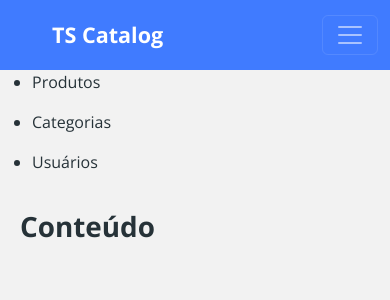
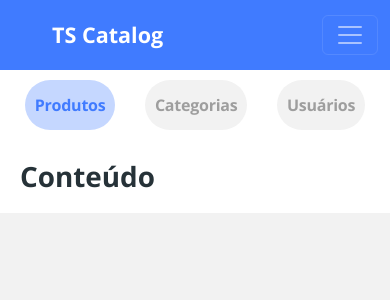
Before and after one commit to T-G0nc4lv3s/bds01-reactjs, a React (Create React App) app in the folder frontweb/: page /admin in a window 390 px wide. Shown: the top 300 px of the page. Built offline with nearby package versions, Linux system fonts and the light colour scheme.

Commit message:
Admin Navbar layout mobile

```diff
--- a/frontweb/src/pages/Admin/Navbar/index.tsx
+++ b/frontweb/src/pages/Admin/Navbar/index.tsx
@@ -1,19 +1,27 @@
-
+import './styles.css';
 
 const Navbar = () => {
-    return (
-        <nav>
-            <ul>
-                <li>Produtos</li>
-            </ul>
-            <ul>
-                <li>Categorias</li>
-            </ul>
-            <ul>
-                <li>Usuários</li>
-            </ul>
-        </nav>
-    );
-}
+  return (
+    <nav className="admin-nav-container">
+      <ul>
+        <li>
+          <a href="link" className="admin-nav-item active">
+            <p>Produtos</p>
+          </a>
+        </li>
+        <li>
+          <a href="link" className="admin-nav-item">
+            <p>Categorias</p>
+          </a>
+        </li>
+        <li>
+          <a href="link" className="admin-nav-item">
+            <p>Usuários</p>
+          </a>
+        </li>
+      </ul>
+    </nav>
+  );
+};
 
 export default Navbar;
--- /dev/null
+++ b/frontweb/src/pages/Admin/Navbar/styles.css
@@ -0,0 +1,35 @@
+ul {
+  display: flex;
+  justify-content: space-around;
+  list-style-type: none;
+  margin: 0;
+  padding: 0;
+}
+
+.admin-nav-container {
+  padding: 10px;
+  background-color: #fff;
+}
+
+.admin-nav-item {
+  display: flex;
+  align-items: center;
+  justify-content: center;
+  height: 50px;
+  background: #f2f2f2;
+  border-radius: 100px;
+  padding: 0 10px;
+  font-size: 16px;
+  font-weight: bold;
+  letter-spacing: -0.015em;
+  color: #9E9E9E;
+}
+
+.admin-nav-item.active{
+    background-color: rgba(64, 123, 255, 0.3);
+    color: #407BFF;
+}
+
+.admin-nav-item p {
+  margin-bottom: 0;
+}
--- a/frontweb/src/pages/Admin/styles.css
+++ b/frontweb/src/pages/Admin/styles.css
@@ -1,9 +1,11 @@
 .admin-container{
     display: flex;
     flex-direction: column;
+    background-color: #fff;
 }
 
 .admin-content{
+
     padding: 20px;
 }
 
```
